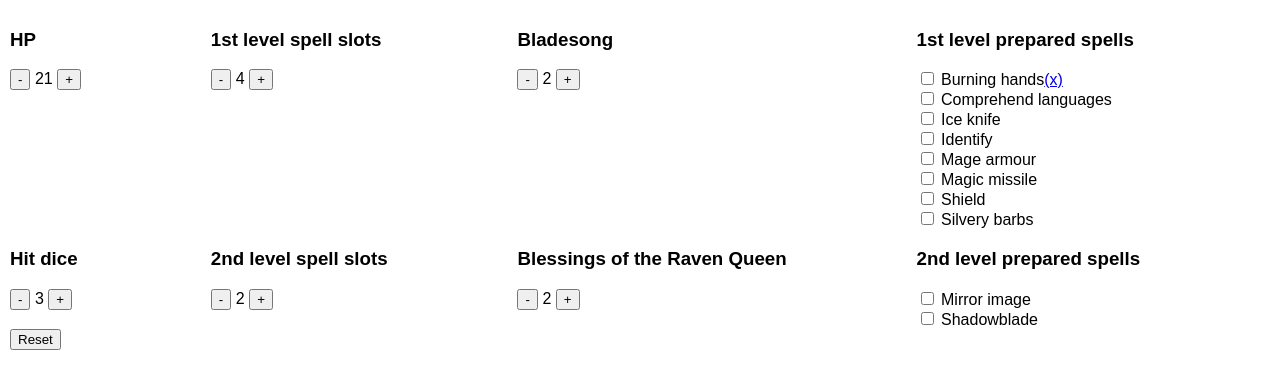
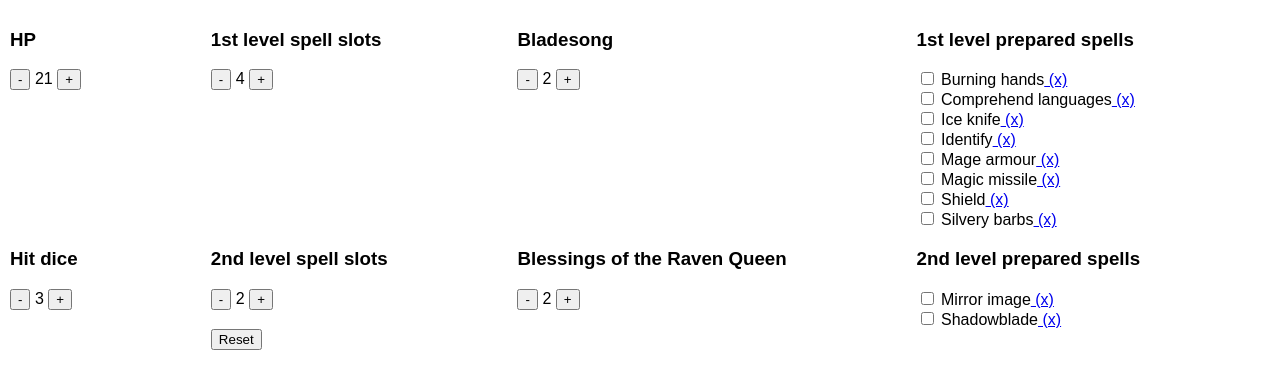
Before and after one commit to sk8267/st, a plain HTML site: page index.html in a window 1280 px wide. Drawn offline with Linux system fonts and the light colour scheme.

Commit message:
Update index.html

```diff
--- a/index.html
+++ b/index.html
@@ -67,21 +67,21 @@
         <h3>1st level prepared spells</h3>
         <div class="controls">
           <input type="checkbox" id="burninghands" name="burninghands" value="Burning hands">
-<label for="burninghands"> Burning hands</label><a href="https://dnd5e.wikidot.com/spell:burning-hands" target="_blank">(x)</a><br>
+<label for="burninghands"> Burning hands</label><a href="https://dnd5e.wikidot.com/spell:burning-hands" target="_blank"> (x)</a><br>
           <input type="checkbox" id="comprelang" name="comprelang" value="Comprehend languages">
-<label for="comprelang"> Comprehend languages</label><br>
+<label for="comprelang"> Comprehend languages</label><a href="https://dnd5e.wikidot.com/spell:comprehend-languages" target="_blank"> (x)</a><br>
           <input type="checkbox" id="iceknife" name="iceknife" value="Ice knife">
-<label for="iceknife"> Ice knife</label><br>
+<label for="iceknife"> Ice knife</label><a href="https://dnd5e.wikidot.com/spell:ice-knife" target="_blank"> (x)</a><br>
           <input type="checkbox" id="identify" name="identify" value="Identify">
-<label for="identify"> Identify</label><br>
+<label for="identify"> Identify</label><a href="https://dnd5e.wikidot.com/spell:identify" target="_blank"> (x)</a><br>
           <input type="checkbox" id="magearmour" name="magearmour" value="Mage armour">
-<label for="magearmour"> Mage armour</label><br>
+<label for="magearmour"> Mage armour</label><a href="https://dnd5e.wikidot.com/spell:mage-armor" target="_blank"> (x)</a><br>
           <input type="checkbox" id="magicmissile" name="magicmissile" value="Magic missile">
-<label for="magicmissile"> Magic missile</label><br>
+<label for="magicmissile"> Magic missile</label><a href="https://dnd5e.wikidot.com/spell:magic-missile" target="_blank"> (x)</a><br>
           <input type="checkbox" id="shield" name="shield" value="Shield">
-<label for="shield"> Shield</label><br>
+<label for="shield"> Shield</label><a href="https://dnd5e.wikidot.com/spell:shield" target="_blank"> (x)</a><br>
           <input type="checkbox" id="silverybarbs" name="silverybarbs" value="Silvery barbs">
-<label for="silverybarbs"> Silvery barbs</label><br>
+<label for="silverybarbs"> Silvery barbs</label><a href="https://dnd5e.wikidot.com/spell:silvery-barbs" target="_blank"> (x)</a><br>
         </div>
       </div>
 
@@ -89,12 +89,13 @@
         <h3>2nd level prepared spells</h3>
         <div class="controls">
           <input type="checkbox" id="mirrorimage" name="mirrorimage" value="Mirror image">
-<label for="mirrorimage"> Mirror image</label><br>
+<label for="mirrorimage"> Mirror image</label><a href="https://dnd5e.wikidot.com/spell:mirror-image" target="_blank"> (x)</a><br>
           <input type="checkbox" id="shadowblade" name="shadowblade" value="Shadowblade">
-<label for="shadowblade"> Shadowblade</label><br>
+<label for="shadowblade"> Shadowblade</label><a href="https://dnd5e.wikidot.com/spell:shadow-blade" target="_blank"> (x)</a><br>
         </div>
       </div>
 
+      <br>
       <div class="reset">
         <div class="controls">
           <button type="button" id="reset-btn">Reset</button>
```
